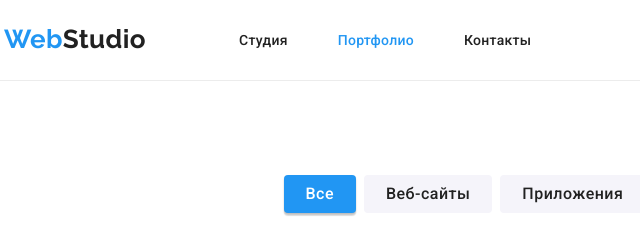
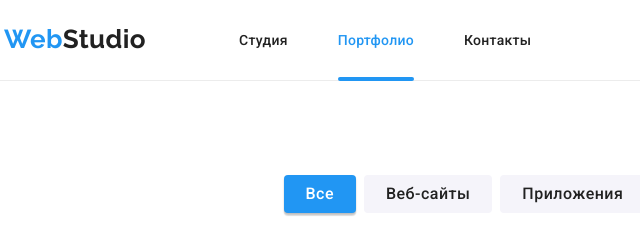
Before and after one commit to lexk87/goit-markup-hw-05, a plain HTML site: page portfolio.html in a window 1280 px wide. Shown: the top 240 px of the page, 51-691 px from the left. Drawn offline with nearby package versions, Linux system fonts and the light colour scheme.

Commit message:
Добавляет нижнее подчеркивание для ссылки активной страницы в хедере

```diff
--- a/css/styles.css
+++ b/css/styles.css
@@ -161,6 +161,18 @@ img {
 
 .current-link {
     color: var(--accent-color);
+    position: relative;
+}
+
+.current-link::after {
+    content: '';
+    display: block;
+    position: absolute;
+    width: 100%;
+    height: 4px;
+    background-color: var(--accent-color);
+    border-radius: 2px;
+    bottom: -1px;
 }
 
 .header-logo,
```
